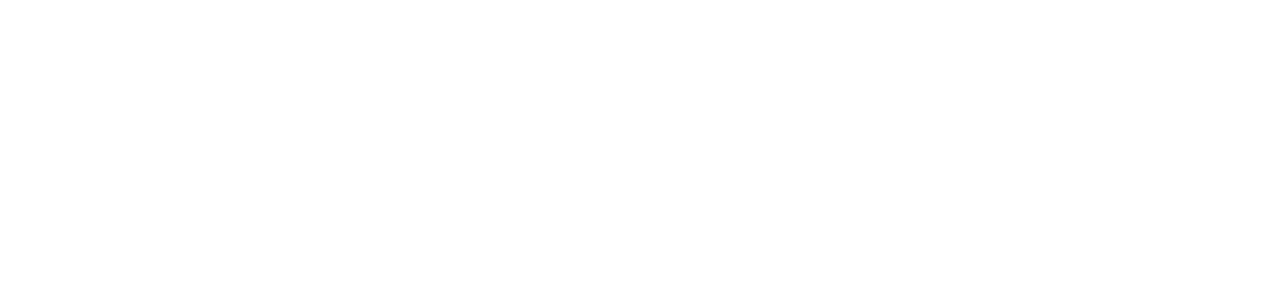
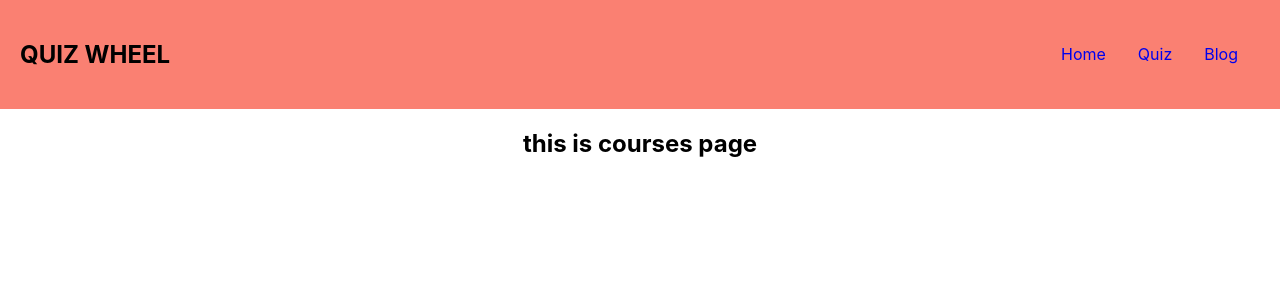
Before and after one commit to malitharuna/quize-crackerz-assignment-9, a React (Create React App) app: page /courses in a window 1280 px wide. Shown: the top 300 px of the page. Built offline with nearby package versions, Linux system fonts and the light colour scheme.

Commit message:
navbar added

```diff
--- a/src/App.js
+++ b/src/App.js
@@ -1,12 +1,41 @@
+
+import { createBrowserRouter, RouterProvider } from 'react-router-dom';
 
 import './App.css';
+import Courses from './components/Courses/Courses';
+import Home from './components/Home/Home';
+import Main from './layouts/Main';
 
 function App() {
+const router = createBrowserRouter([
+{
+  path: '/',
+  element: <Main></Main>,
+  children:
+  [
+    {
+      path: '/home',
+      loader: () => fetch('https://openapi.programming-hero.com/api/quiz') ,
+      element: <Home></Home>
+    },
+    {
+      path: '/courses',
+      element: <Courses></Courses>
+    },
+
+    {
+      path: '*',
+      element: <div><h2>This route is not found</h2></div>
+    }
+  ]
+}
+]);
 
 
-
-  return (
+return (
     <div className="App">
+      <RouterProvider router={router}>
+            </RouterProvider>
 
     </div>
   );
--- /dev/null
+++ b/src/components/Courses/Courses.jsx
@@ -0,0 +1,11 @@
+import React from 'react';
+
+const Courses = () => {
+    return (
+        <div>
+            <h2>this is courses page</h2>
+        </div>
+    );
+};
+
+export default Courses;
--- /dev/null
+++ b/src/components/Header/Header.css
@@ -0,0 +1,13 @@
+.header{
+    display: flex;
+    align-items: center;
+    justify-content: space-between;
+    padding: 20px;
+    margin-bottom: 15px;
+    background-color:salmon;
+}
+.header a{
+    text-decoration: none;
+    margin-right: 12px;
+    padding: 10px;
+}
--- /dev/null
+++ b/src/components/Header/Header.jsx
@@ -0,0 +1,18 @@
+import React from 'react';
+import { Link } from 'react-router-dom'
+import './Header.css';
+
+const Header = () => {
+    return (
+        <div className='header'>
+               <h2>QUIZ WHEEL</h2>
+            <div>
+            <Link to="/home">Home</Link>
+            <Link to="/quiz">Quiz</Link>
+            <Link to="/blog">Blog</Link>
+            </div>
+        </div>
+    );
+};
+
+export default Header;
--- /dev/null
+++ b/src/components/Home/Home.css
@@ -0,0 +1,21 @@
+.hero{
+    background-image: url('/src/resources/image1.jpg');
+    display: flex;
+    align-items: center;
+    justify-content: center;
+}
+/* .hero-img{
+    border-radius: 30px;
+} */
+.hero-title{
+    margin-left: 15px;
+    font-size: 25px;
+}
+
+.course{
+    border: 2px solid gray;
+
+}
+.course img{
+    width: 300px;
+}
--- /dev/null
+++ b/src/components/Home/Home.jsx
@@ -0,0 +1,37 @@
+import React from 'react';
+import { useLoaderData } from 'react-router-dom';
+
+import './Home.css'
+
+const Home = () => {
+    const courses = useLoaderData();
+    // const {name, logo} = courses.data;
+    console.log(courses.data);
+    return (
+       <div>
+         <div className='hero'>
+            <div className='hero-img'>
+                <img src="/src/resources/image1.jpg" alt="" />
+            </div>
+            <div className='hero-title'>
+                <h1>Feel Free to Check Your <br />
+                    <strong>Web Develoment Skill</strong></h1>
+            </div>
+        </div>
+        <div className=' courses'>
+            {
+                courses.data.map(course => <div className='course'  key={courses.data.id}>
+                    <img src={course.logo? course.logo : 'not found'} alt="" />
+                   <div className='course-detail'>
+                        <h2> {course.name}</h2>
+                        <button>Start Quiz</button>
+                    </div>
+                </div>)
+            }
+        </div>
+
+       </div>
+    );
+};
+
+export default Home;
--- /dev/null
+++ b/src/layouts/Main.jsx
@@ -0,0 +1,14 @@
+import React from 'react';
+import { Outlet } from 'react-router-dom';
+import Header from '../components/Header/Header';
+
+const Main = () => {
+    return (
+        <div>
+            <Header></Header>
+            <Outlet></Outlet>
+        </div>
+    );
+};
+
+export default Main;
```
Also changed, not shown: src/components/Courses/Courses.css (added), src/resources/image1.jpg (added), src/resources/young-happy-woman-working-computer-home-head-shot-sitting-desk-pleasant-attractive-smiling-lady-looking-laptop-screen-174976683.jpg (added).
